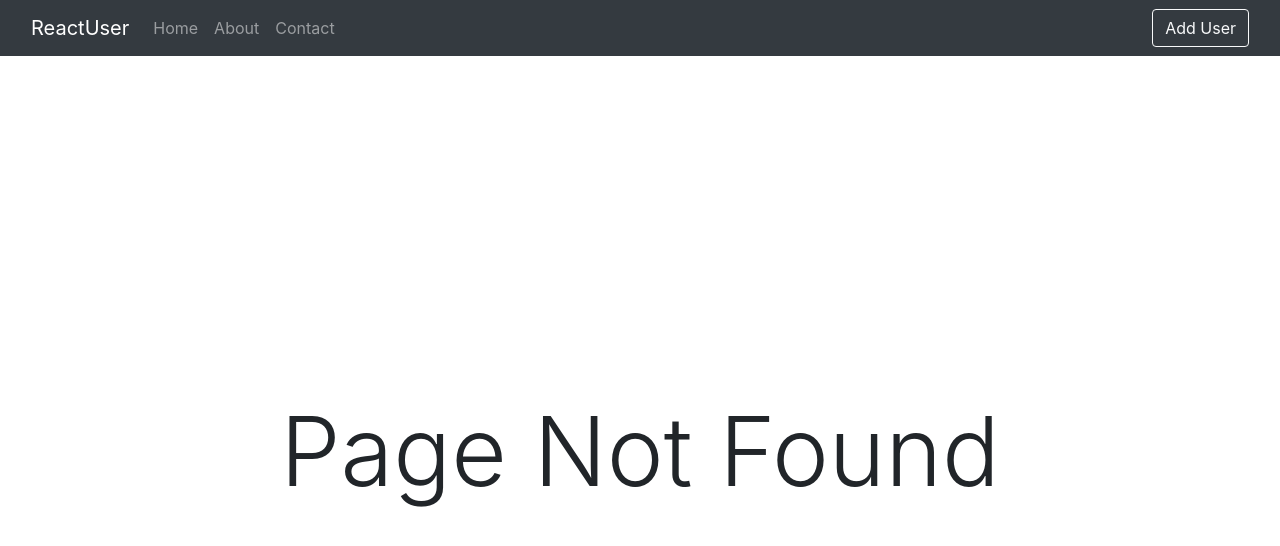
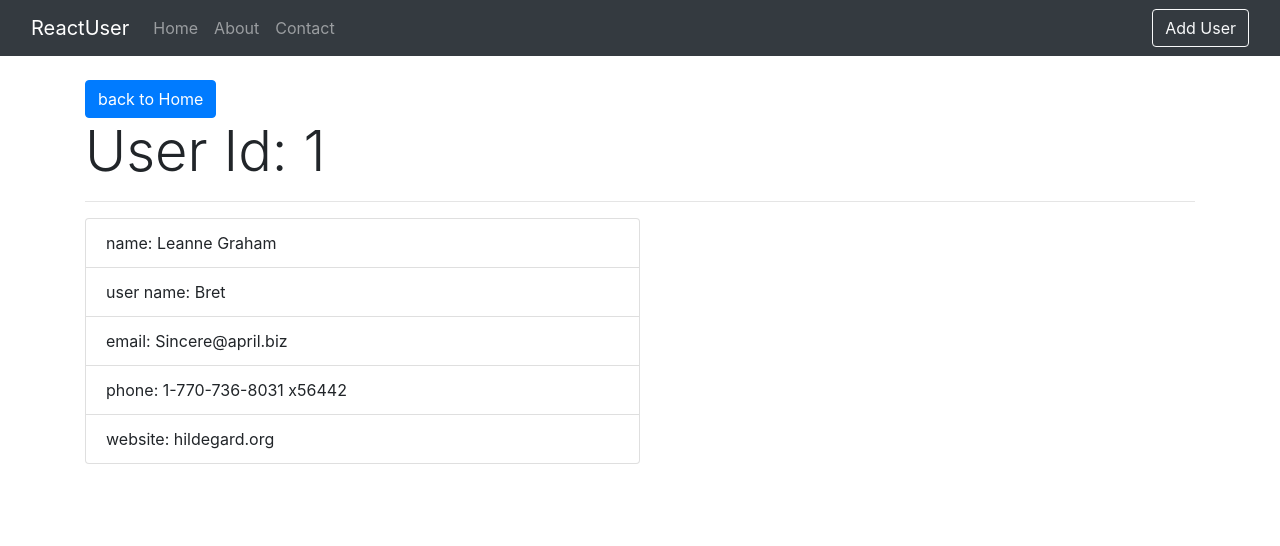
Before and after one commit to ParthPatel133/react-redux-app, a React (Create React App) app: page /users/1 in a window 1280 px wide. Before the commit this address had no page. Shown: the top 546 px of the page. Built offline with nearby package versions, Linux system fonts and the light colour scheme; data requests are answered from the project's data file.

Commit message:
view User

```diff
--- a/src/App.js
+++ b/src/App.js
@@ -7,6 +7,7 @@
 import NotFound from './pages/NotFound';
 import AddUser from './components/users/AddUser';
 import EditUser from './components/users/EditUser';
+import User from './components/users/User';
 
 export default function App() {
   return (
@@ -17,6 +18,7 @@
           <Route exact path='/' component={Home} />
           <Route exact path='/about' component={About} />
           <Route exact path='/contact' component={Contact} />
+          <Route exact path='/users/:id' component={User} />
           <Route exact path='/users/add' component={AddUser} />
           <Route exact path='/users/edit/:id' component={EditUser} />
           <Route component={NotFound} />
--- /dev/null
+++ b/src/components/users/User.js
@@ -0,0 +1,43 @@
+import {useState, useEffect} from 'react';
+import {Link, useParams} from 'react-router-dom';
+import axios from 'axios';
+
+const User = () => {
+  const [user, setUser] = useState({
+    fullname: '',
+    username: '',
+    email: '',
+    phone: '',
+    website: '',
+  });
+
+  const {id} = useParams();
+
+  useEffect(() => {
+    loadUser();
+  });
+
+  const loadUser = async () => {
+    const res = await axios.get(`http://localhost:3001/users/${id}`);
+    setUser(res.data);
+  };
+
+  return (
+    <div className='container py-4'>
+      <Link className='btn btn-primary' to='/'>
+        back to Home
+      </Link>
+      <h1 className='display-4'>User Id: {id}</h1>
+      <hr />
+      <ul className='list-group w-50'>
+        <li className='list-group-item'>name: {user.fullname}</li>
+        <li className='list-group-item'>user name: {user.username}</li>
+        <li className='list-group-item'>email: {user.email}</li>
+        <li className='list-group-item'>phone: {user.phone}</li>
+        <li className='list-group-item'>website: {user.website}</li>
+      </ul>
+    </div>
+  );
+};
+
+export default User;
```
Also changed, not shown: 1 other file (tests, documents, lock files or other folders).
